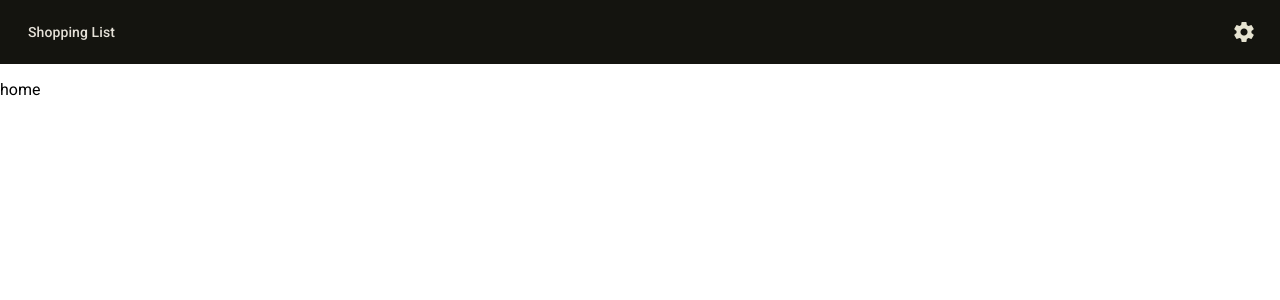
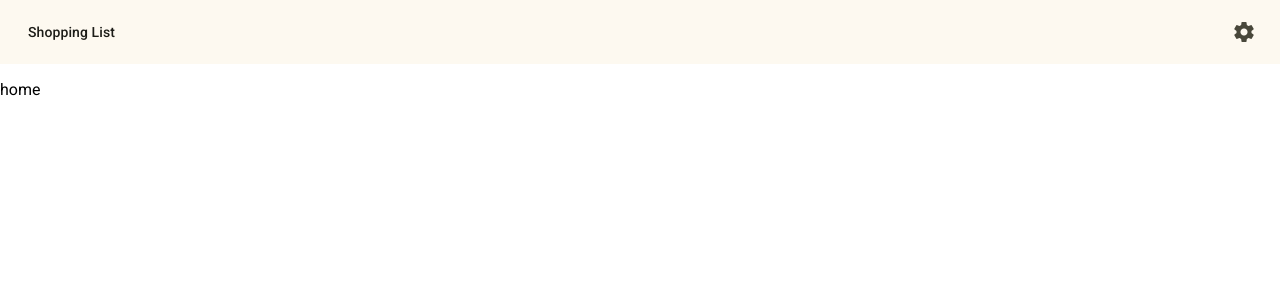
Before and after one commit to AvaN0x/shopping-list, an Angular app: page / in a window 1280 px wide. Shown: the top 300 px of the page. Built offline with nearby package versions, Linux system fonts and the light colour scheme.

Commit message:
feat: ✨ prefered theme

```diff
--- a/src/styles.scss
+++ b/src/styles.scss
@@ -9,12 +9,27 @@
 @include mat.core();
 
 // Define the theme object.
-$shopping-list-theme: mat.define-theme(
+
+$_primary: mat.$yellow-palette;
+$_tertiary: mat.$orange-palette;
+$light-theme: mat.define-theme(
+  (
+    color: (
+      theme-type: light,
+      primary: $_primary,
+      tertiary: $_tertiary,
+    ),
+    density: (
+      scale: 0,
+    ),
+  )
+);
+$dark-theme: mat.define-theme(
   (
     color: (
       theme-type: dark,
-      primary: mat.$yellow-palette,
-      tertiary: mat.$orange-palette,
+      primary: $_primary,
+      tertiary: $_tertiary,
     ),
     density: (
       scale: 0,
@@ -26,7 +41,11 @@ $shopping-list-theme: mat.define-theme(
 // Alternatively, you can import and @include the theme mixins for each component
 // that you are using.
 :root {
-  @include mat.all-component-themes($shopping-list-theme);
+  @include mat.all-component-themes($light-theme);
+
+  @media (prefers-color-scheme: dark) {
+    @include mat.all-component-colors($dark-theme);
+  }
 }
 
 // Comment out the line below if you want to use the pre-defined typography utility classes.
```
